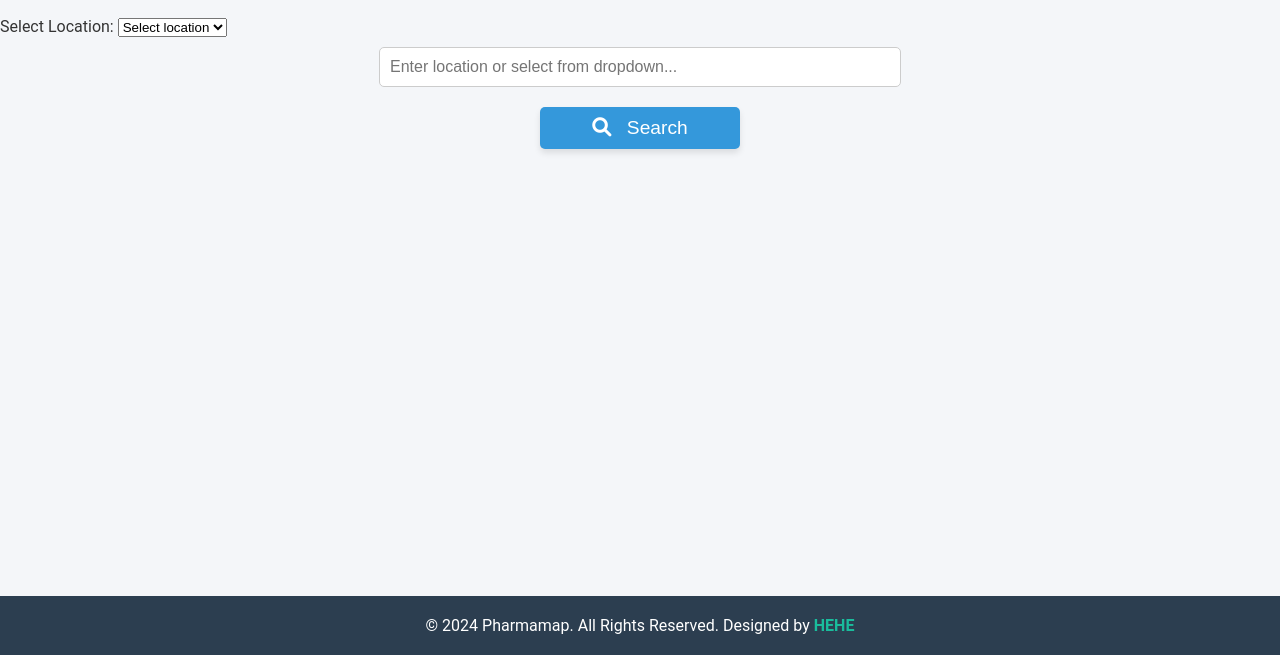
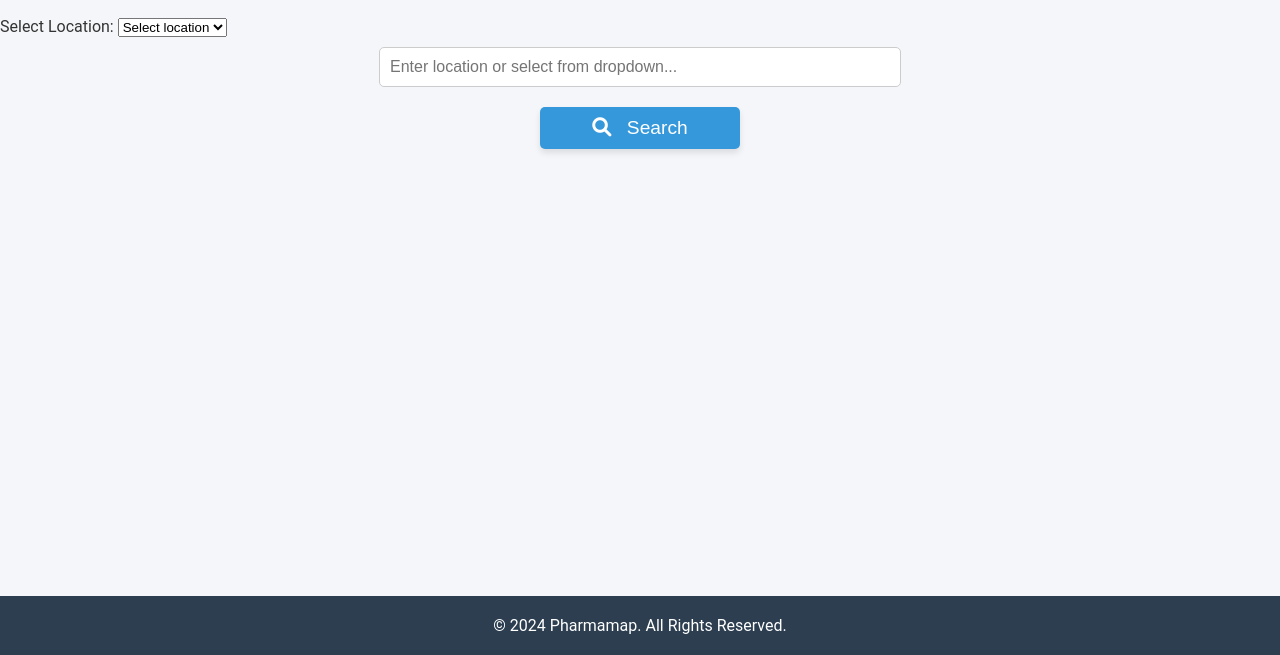
Before and after one commit to HimeshVijay/pharmamap2, a website: page index.html in a window 1280 px wide. Shown: the part 145-800 px from the top of the page. Drawn offline with Linux system fonts and the light colour scheme.

Commit message:
index.html

```diff
--- a/index.html
+++ b/index.html
@@ -1,74 +1,4 @@
-<!-- <!DOCTYPE html>
-<html lang="en">
-
-<head>
-    <meta charset="UTF-8">
-    <meta name="viewport" content="width=device-width, initial-scale=1.0">
-    <script src="index.js"></script>
-    <link href="style.css" rel="stylesheet">
-    <link rel="stylesheet" href="https://cdnjs.cloudflare.com/ajax/libs/font-awesome/6.0.0-beta3/css/all.min.css">
-    <title>Hospital Search</title>
-
-</head>
-
-<body>
-    <div class="wrapper">
-    <header>
-        <div class="logo">
-            <i class="fas fa-hospital"></i> <span>HealthCare Finder</span>
-        </div>
-        <nav>
-            <ul>
-                <li><a href="index.html">Home</a></li>
-                <li><a href="#">About Us</a></li>
-                <li><a href="#">Contact</a></li>
-            </ul>
-        </nav>
-    </header>
-    <h1>Hospital Search</h1>
-    <input type="text" id="location" placeholder="Enter location...">
-    <button onclick="searchHospitals()">Search</button>
-    <div id="hospital-list"></div>
-
-    <script>
-        // Function to search hospitals by location
-        function searchHospitals() {
-            const location = document.getElementById('location').value;
-            fetch(`/api/hospitals?location=${location}`)
-                .then(response => response.json())
-                .then(data => {
-                    const hospitalList = document.getElementById('hospital-list');
-                    hospitalList.innerHTML = '';
-                    data.forEach(hospital => {
-                        hospitalList.innerHTML += `
-                            <div>
-                                <h2>${hospital.name}</h2>
-                                <p>Location: ${hospital.location}</p>
-                                <p>Beds Available: ${hospital.bedsAvailable}</p>
-                                <button onclick="admitPatient(${hospital.id})">Admit Patient</button>
-                            </div>
-                            <hr>
-                        `;
-                    });
-                });
-        }
-
-        // Redirect to the admit page with the hospital ID
-        function admitPatient(hospitalId) {
-            window.location.href = `/admit?hospitalId=${hospitalId}`;
-        }
-    </script>
-    <footer>
-        <div class="container">
-            <p>&copy; 2024 HealthCare Finder. All Rights Reserved. Designed by <a href="/">HEHE</a></p>
-        </div>
-    </footer>
-</body>
-
-</html> -->
-
-
-<!DOCTYPE html>
+ <!DOCTYPE html>
 <html lang="en">
 
 <head>
@@ -82,7 +12,6 @@
 
 <body>
     <div class="wrapper">
-        <!-- Header -->
         <header>
             <div class="logo">
                 <i class="fas fa-hospital"></i> <span>Pharmamap</span>
@@ -119,7 +48,7 @@
         <!-- Footer -->
         <footer>
             <div class="container">
-                <p>&copy; 2024 Pharmamap. All Rights Reserved. Designed by <a href="/">HEHE</a></p>
+                <p>&copy; 2024 Pharmamap. All Rights Reserved. </p>
             </div>
         </footer>
     </div>
```
